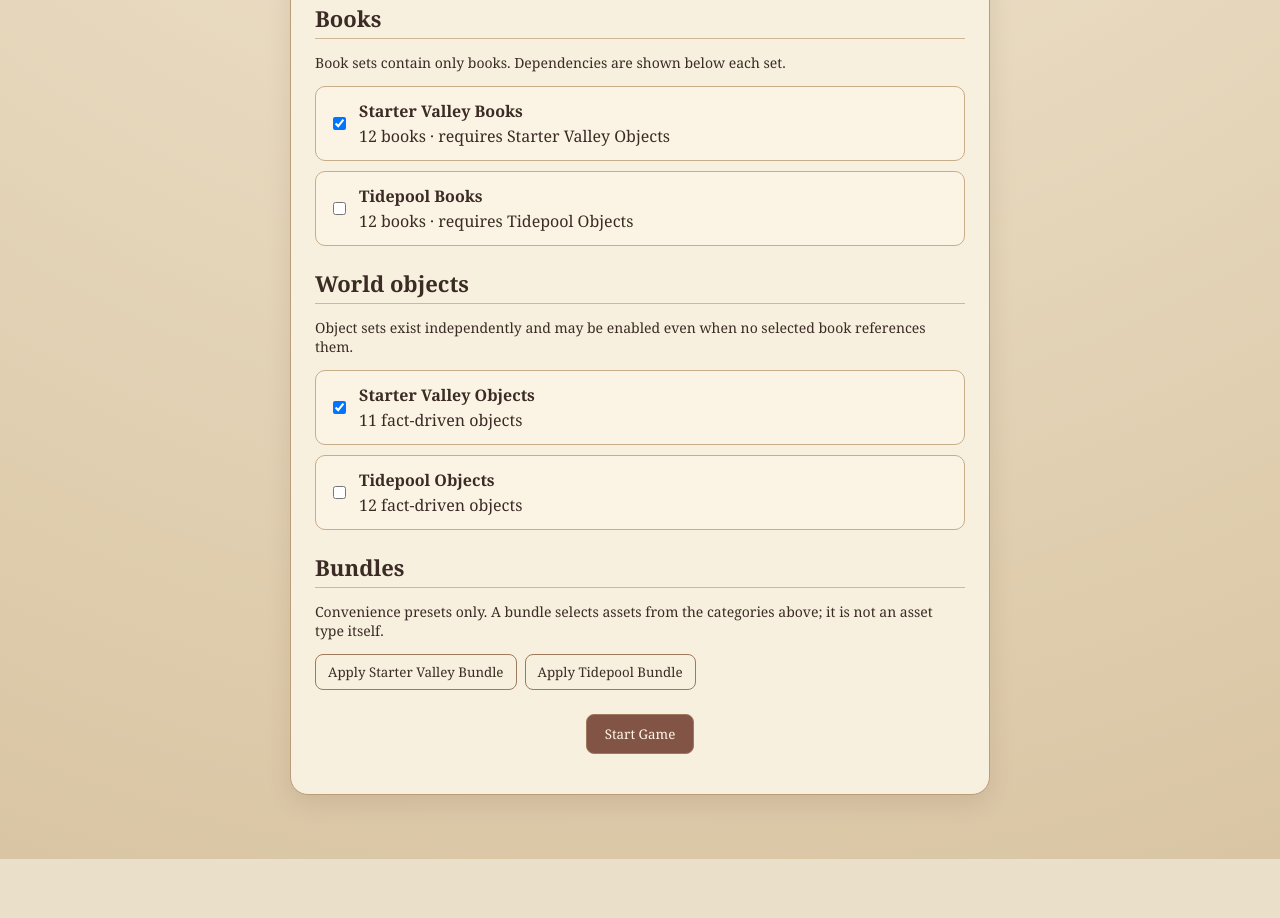
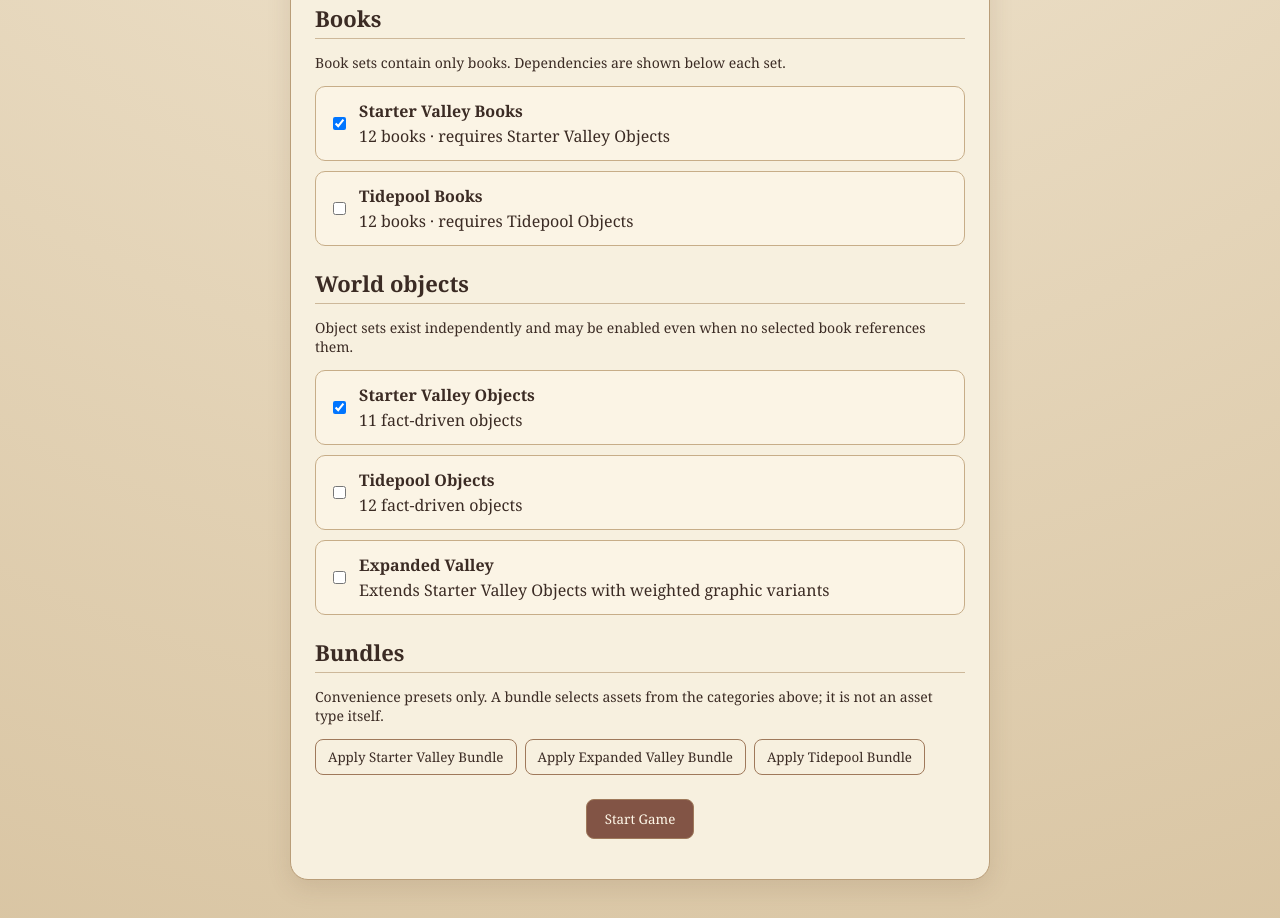
Before and after one commit to jmbjr/cozy_library, a website: page index.html in a window 1280 px wide. Shown: the part 770-1688 px from the top of the page. Before the commit the page ends 1629 px from the top, so only its background shows below. Drawn offline with Linux system fonts and the light colour scheme.

Commit message:
Expose Expanded Valley asset

```diff
--- a/index.html
+++ b/index.html
@@ -4,7 +4,7 @@
 <section class="asset-category"><h2>Bookshelf</h2><div class="asset-choice single"><strong>Default Bookshelf</strong><span>6-column shelf layout</span></div><div class="shelf-size"><label for="shelf-capacity"><strong>Bookshelf size</strong></label><input id="shelf-capacity" type="number" min="1" max="48" value="12"><span>books</span></div></section>
 <section class="asset-category"><h2>Book appearance</h2><div class="asset-choice single"><strong>Default Book Style</strong><span>Current cozy book/spine presentation</span></div></section>
 <section class="asset-category"><h2>Books</h2><p class="category-help">Book sets contain only books. Dependencies are shown below each set.</p><div class="book-set-options"><label><input type="checkbox" value="valley" checked><strong>Starter Valley Books</strong><span>12 books · requires Starter Valley Objects</span></label><label><input type="checkbox" value="tidepool"><strong>Tidepool Books</strong><span>12 books · requires Tidepool Objects</span></label></div></section>
-<section class="asset-category"><h2>World objects</h2><p class="category-help">Object sets exist independently and may be enabled even when no selected book references them.</p><div class="world-set-options"><label><input type="checkbox" value="valley" checked><strong>Starter Valley Objects</strong><span>11 fact-driven objects</span></label><label><input type="checkbox" value="tidepool"><strong>Tidepool Objects</strong><span>12 fact-driven objects</span></label></div></section>
-<section class="asset-category"><h2>Bundles</h2><p class="category-help">Convenience presets only. A bundle selects assets from the categories above; it is not an asset type itself.</p><div class="bundle-buttons"><button type="button" data-bundle="valley">Apply Starter Valley Bundle</button><button type="button" data-bundle="tidepool">Apply Tidepool Bundle</button></div></section>
+<section class="asset-category"><h2>World objects</h2><p class="category-help">Object sets exist independently and may be enabled even when no selected book references them.</p><div class="world-set-options"><label><input type="checkbox" value="valley" checked><strong>Starter Valley Objects</strong><span>11 fact-driven objects</span></label><label><input type="checkbox" value="tidepool"><strong>Tidepool Objects</strong><span>12 fact-driven objects</span></label><label><input type="checkbox" value="expandedValley"><strong>Expanded Valley</strong><span>Extends Starter Valley Objects with weighted graphic variants</span></label></div></section>
+<section class="asset-category"><h2>Bundles</h2><p class="category-help">Convenience presets only. A bundle selects assets from the categories above; it is not an asset type itself.</p><div class="bundle-buttons"><button type="button" data-bundle="valley">Apply Starter Valley Bundle</button><button type="button" data-bundle="expandedValley">Apply Expanded Valley Bundle</button><button type="button" data-bundle="tidepool">Apply Tidepool Bundle</button></div></section>
 </div><button id="start">Start Game</button><p id="setup-error"></p></section>
 <div id="game" hidden><header><h1>Cozy Library</h1><p id="pack-label"></p><button id="reselect">Reset &amp; Choose Assets</button></header><section class="room"><div class="library"><h2>Your Shelf <span id="progress"></span></h2><div id="shelf" class="shelf"></div></div><div class="window-wrap"><h2>The World Outside</h2><div id="window" class="window"><div id="world" class="world"></div><div class="haze">?</div></div><p id="world-note"></p></div></section><section class="incoming"><h2>Books That Have Found Their Way Here</h2><p>Choose by title. One rejected book will linger; another may vanish for now.</p><div id="offers" class="offers"></div></section></div><dialog id="book-dialog"><div id="dialog-content"></div><button id="close-dialog">Close</button></dialog></main><script src="assets/catalog.js"></script><script src="app.js"></script></body></html>
```
